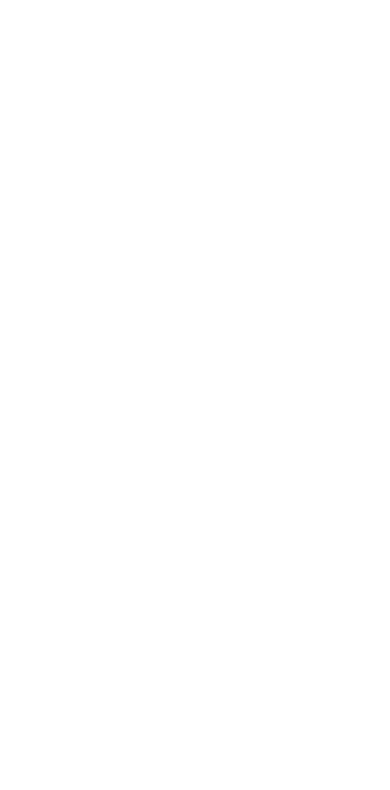
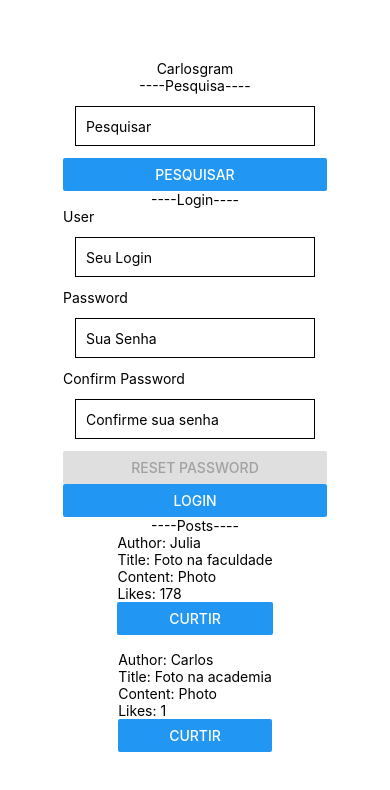
Before and after one commit to CarlosEGoulart/Mobile_2025.2, a React Native app in the folder my-app/: screen / in a window 390 px wide. Shown: the top 790 px of the page. Built offline with nearby package versions, Linux system fonts and the light colour scheme.

Commit message:
Password confirmation

```diff
--- a/my-app/App.tsx
+++ b/my-app/App.tsx
@@ -7,7 +7,7 @@ import React from 'react';
 export default function App() {
   const handleSearch = (keywords: string) => {
     console.log("Pesquisando: " + keywords)
-
+  };
 
   return (
     <View style={styles.container}>
@@ -41,4 +41,3 @@ const styles = StyleSheet.create({
     marginBottom: 16,
   },
 });
-}
--- a/my-app/src/components/Login.tsx
+++ b/my-app/src/components/Login.tsx
@@ -1,32 +1,45 @@
-import { StyleSheet, View, Text, TextInput, Button } from 'react-native'
-import React, { useState } from 'react'
+import { StyleSheet, View, Text, TextInput, Button } from "react-native";
+import React, { useState } from "react";
 
 export default function Login() {
-  const [username, onChangeUser] = React.useState('');
-  let [password, onChangePass] = React.useState('');
-  let [passConfirm, onChangeConfirm] = React.useState('');
-
+  const [username, onChangeUser] = React.useState("");
+  const [password, onChangePass] = React.useState("");
+  const [passConfirm, onChangeConfirm] = React.useState("");
+  const [passValid, setPassValid] = React.useState(false);
 
   const handleLogin = () => {
     console.log("Usuario: " + username);
     console.log("Senha: " + password);
+  };
+
+  let handleReset = () => {
+    onChangePass("");
+    onChangeConfirm("");
+    console.log("Senha resetada");
+  };
+
+  React.useEffect(() => {
+    const hasLetter = /[a-zA-Z]/.test(password);
+    const hasNumber = /[0-9]/.test(password);
+    const hasSpecial = /[!@#$%^&*(),.?":{}|<>]/.test(password);
+    if (
+      password.length >= 6 &&
+      hasLetter &&
+      hasNumber &&
+      hasSpecial &&
+      password === passConfirm
+    ) {
+      setPassValid(true);
     }
 
-  const handleReset = () => {
-    password = '';
-    passConfirm = '';
-  }
-
-  React.useEffect(()=> {
-    console.log('Senha resetada')
-  }, [handleReset]);
+  }, [password, passConfirm]);
 
   return (
     <View>
       <Text>User</Text>
       <TextInput
         style={styles.input}
-            placeholder='Seu Login'
+        placeholder="Seu Login"
         onChangeText={onChangeUser}
         value={username}
       />
@@ -34,7 +47,7 @@ export default function Login() {
       <Text>Password</Text>
       <TextInput
         style={styles.input}
-            placeholder='Sua Senha'
+        placeholder="Sua Senha"
         onChangeText={onChangePass}
         value={password}
         secureTextEntry={true}
@@ -43,17 +56,22 @@ export default function Login() {
       <Text>Confirm Password</Text>
       <TextInput
         style={styles.input}
-          placeholder='Confirme sua senha'
+        placeholder="Confirme sua senha"
         onChangeText={onChangeConfirm}
         value={passConfirm}
         secureTextEntry={true}
       />
 
-        <Button title='Reset Password' onPress={handleReset}/>
-        <Button title='Login' onPress={handleLogin}/>
+
+      <Button
+        title="Reset Password"
+        onPress={handleReset}
+        disabled={!passValid}
+      />
+      <Button title="Login" onPress={handleLogin} />
     </View>
-  )
-};
+  );
+}
 
 const styles = StyleSheet.create({
   input: {
--- a/my-app/src/components/Post/SearchBar.tsx
+++ b/my-app/src/components/Post/SearchBar.tsx
@@ -1,4 +1,4 @@
-import { View, Text, Button, TextInput } from 'react-native'
+import { StyleSheet, View, Button, TextInput} from 'react-native';
 import React from 'react'
 
 interface FormProp {
@@ -16,12 +16,21 @@ export default function SearchBar(props: FormProp) {
 
     return (
     <View>
-      <Text>SearchBar</Text>
       <TextInput
+      style={styles.input}
       onChangeText={setName}
       value={name}
       placeholder="Pesquisar"/>
       <Button title="Pesquisar" onPress={onSearch}/>
     </View>
   )
+
 }
+const styles = StyleSheet.create({
+    input: {
+      height: 40,
+      margin: 12,
+      borderWidth: 1,
+      padding: 10,
+    },
+  });
```
Lines whose indentation alone changed are shown as unchanged.
